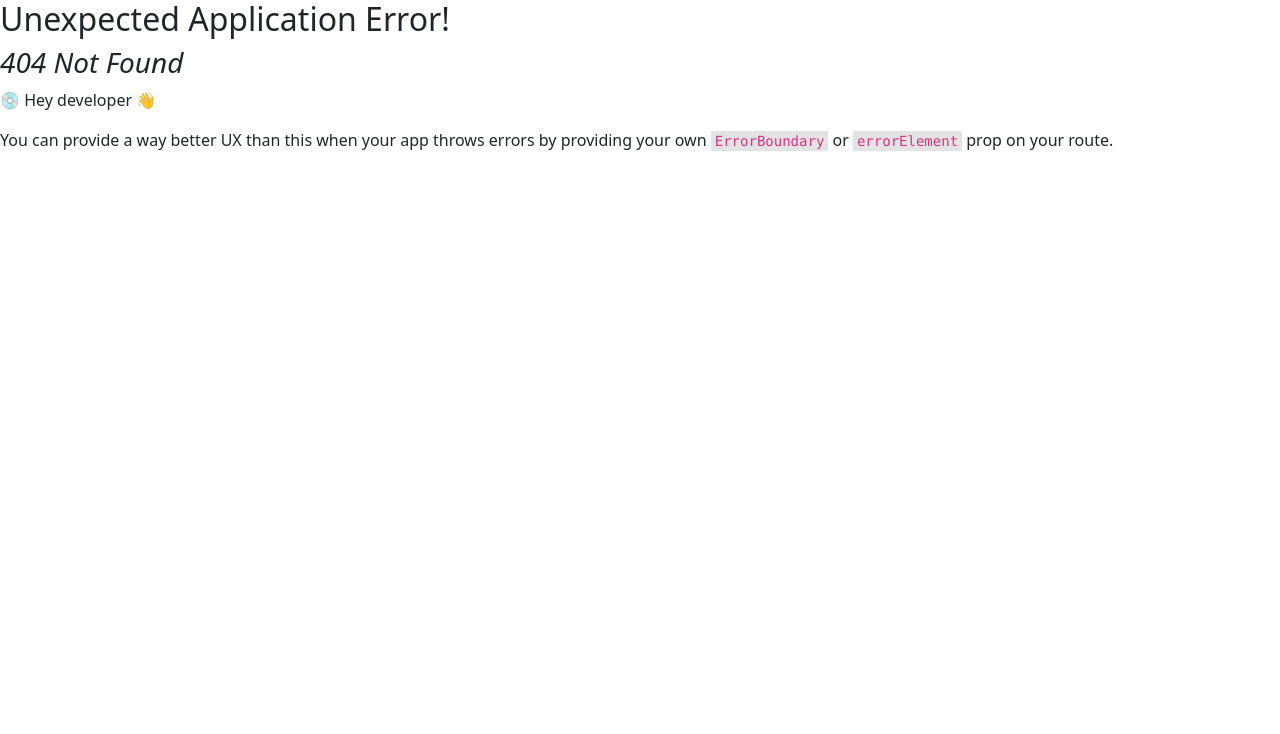
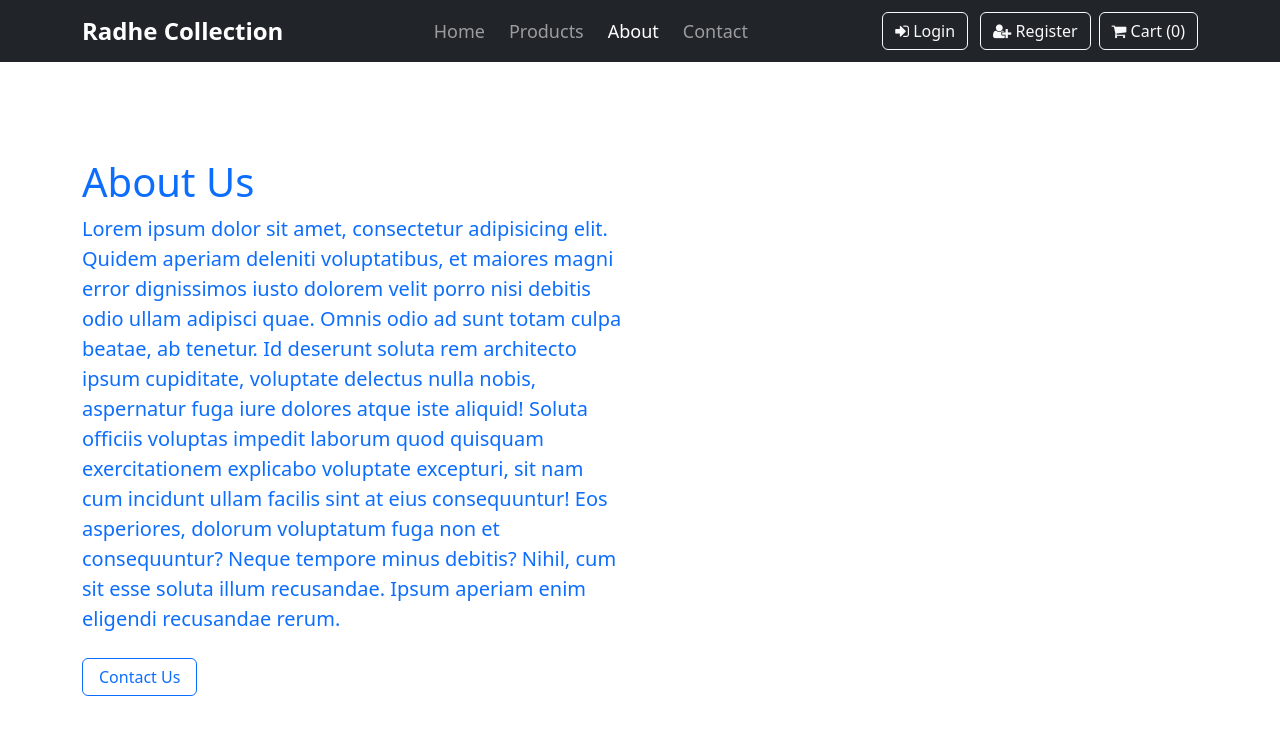
Before and after one commit to Nilesh-Bandhiya/e-commers-app-react, a React (Create React App) app: page /about in a window 1280 px wide. Before the commit this address had no page. Shown: the top 734 px of the page. Built offline with nearby package versions, Linux system fonts and the light colour scheme.

Commit message:
make some ui changes and about and contact add

```diff
--- a/src/App.css
+++ b/src/App.css
@@ -1,38 +1,12 @@
-.App {
-  text-align: center;
+.nav-item a {
+  font-size: 18px;
 }
 
-.App-logo {
-  height: 40vmin;
-  pointer-events: none;
+.card {
+  transition: all 0.5s ease;
 }
 
-@media (prefers-reduced-motion: no-preference) {
-  .App-logo {
-    animation: App-logo-spin infinite 20s linear;
-  }
+.card:hover{
+  transform: scale(1.1);
+  box-shadow: 5px 5px 5px rgba(0, 0, 0, 0.5);
 }
-
-.App-header {
-  background-color: #282c34;
-  min-height: 100vh;
-  display: flex;
-  flex-direction: column;
-  align-items: center;
-  justify-content: center;
-  font-size: calc(10px + 2vmin);
-  color: white;
-}
-
-.App-link {
-  color: #61dafb;
-}
-
-@keyframes App-logo-spin {
-  from {
-    transform: rotate(0deg);
-  }
-  to {
-    transform: rotate(360deg);
-  }
-}
--- a/src/App.js
+++ b/src/App.js
@@ -5,6 +5,8 @@ import Products from "./components/Products";
 import { createBrowserRouter, RouterProvider } from "react-router-dom";
 import Layout from "./components/Layout";
 import Product from "./components/Product";
+import About from "./components/About";
+import Contact from "./components/Contact";
 
 const router = createBrowserRouter([
   {
@@ -12,8 +14,10 @@ const router = createBrowserRouter([
     element: <Layout />,
     children: [
       { index: true, element: <Home /> },
-      { path: "products", element: <Products />},
+      { path: "products", element: <Products /> },
       { path: "products/:productId", element: <Product /> },
+      { path: "about", element: <About /> },
+      { path: "contact", element: <Contact /> },
     ],
   },
 ]);
--- /dev/null
+++ b/src/components/About.js
@@ -0,0 +1,35 @@
+import React from "react";
+import { NavLink } from "react-router-dom";
+
+const About = () => {
+  return (
+    <div>
+      <div className="container py-5 my-5">
+        <div className="row">
+          <div className="col-md-6 text-primary fw-bold mb-4">
+            <h1>About Us</h1>
+            <p className="lead mb-4">
+              Lorem ipsum dolor sit amet, consectetur adipisicing elit. Quidem
+              aperiam deleniti voluptatibus, et maiores magni error dignissimos
+              iusto dolorem velit porro nisi debitis odio ullam adipisci quae.
+              Omnis odio ad sunt totam culpa beatae, ab tenetur. Id deserunt
+              soluta rem architecto ipsum cupiditate, voluptate delectus nulla
+              nobis, aspernatur fuga iure dolores atque iste aliquid! Soluta
+              officiis voluptas impedit laborum quod quisquam exercitationem
+              explicabo voluptate excepturi, sit nam cum incidunt ullam facilis
+              sint at eius consequuntur! Eos asperiores, dolorum voluptatum fuga
+              non et consequuntur? Neque tempore minus debitis? Nihil, cum sit
+              esse soluta illum recusandae. Ipsum aperiam enim eligendi
+              recusandae rerum.
+            </p>
+            <NavLink to="/contact" className="btn btn-outline-primary px-3">
+              Contact Us
+            </NavLink>
+          </div>
+        </div>
+      </div>
+    </div>
+  );
+};
+
+export default About;
--- /dev/null
+++ b/src/components/Contact.js
@@ -0,0 +1,23 @@
+import React from 'react'
+
+const Contact = () => {
+  return (
+    <div>
+        <div className="container">
+            <div className="row">
+                <div className="col-12 text-center py-4 my-4">
+                    <h1>Have Some Questions?</h1>
+                    <hr />
+                </div>
+            </div>
+            <div className="row">
+                <div className="col-md-5">
+                    <img src="....." alt="Contact Us" height="400px" width="400px" />
+                </div>
+            </div>
+        </div>
+    </div>
+  )
+}
+
+export default Contact
--- a/src/components/Navbar.css
+++ /dev/null
@@ -1,3 +0,0 @@
-.nav-item a {
-    font-size: 18px;
-}
--- a/src/components/Navbar.js
+++ b/src/components/Navbar.js
@@ -1,6 +1,5 @@
 import React from "react";
 import { NavLink } from "react-router-dom";
-import "./Navbar.css";
 const Navbar = () => {
   return (
     <div>
--- a/src/components/Product.js
+++ b/src/components/Product.js
@@ -33,7 +33,7 @@ const Product = () => {
           <Skeleton height={25} width={150} />
           <Skeleton height={50} width={200}  />
           <Skeleton height={150}  />
-          <Skeleton height={50} width={100} count={2}/>
+          <Skeleton height={50} width={100} />
           <Skeleton height={50} width={100} style={{marginLeft: 6}} />
         </div>
       </>
```
Also changed, not shown: src/components/Cart.js (added, +9 -0 lines).
